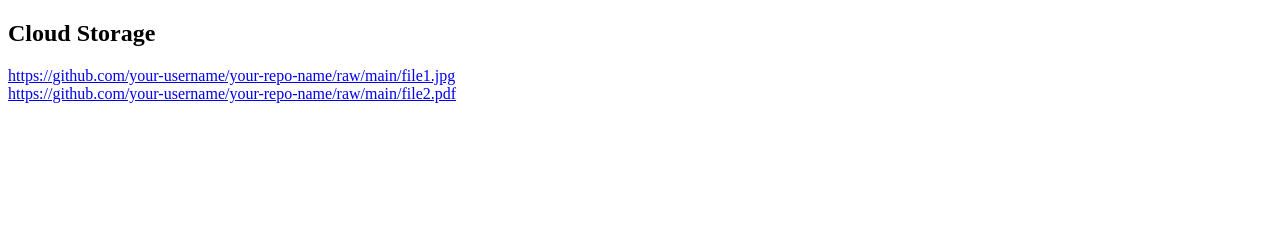
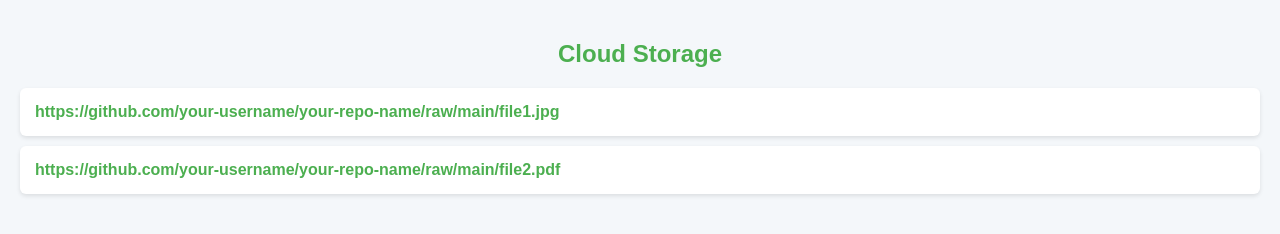
Before and after one commit to Mr-Luxton/w-company, a plain HTML site: page dashboard.html in a window 1280 px wide. Drawn offline with Linux system fonts and the light colour scheme.

Commit message:
modified:   dashboard.html 	modified:   index.html

```diff
--- a/dashboard.html
+++ b/dashboard.html
@@ -4,26 +4,75 @@
     <meta charset="UTF-8">
     <meta name="viewport" content="width=device-width, initial-scale=1.0">
     <title>Cloud Storage</title>
+    <style>
+        body {
+            font-family: Arial, sans-serif;
+            background-color: #f4f7fa;
+            margin: 0;
+            padding: 20px;
+            color: #333;
+        }
+        h2 {
+            color: #4CAF50;
+            text-align: center;
+        }
+        .file-list {
+            list-style-type: none;
+            padding: 0;
+        }
+        .file-list li {
+            background-color: white;
+            margin: 10px 0;
+            padding: 15px;
+            border-radius: 6px;
+            box-shadow: 0 2px 4px rgba(0, 0, 0, 0.1);
+            display: flex;
+            justify-content: space-between;
+            align-items: center;
+        }
+        a {
+            text-decoration: none;
+            color: #4CAF50;
+            font-weight: bold;
+        }
+        a:hover {
+            text-decoration: underline;
+        }
+        .file-list li a {
+            flex-grow: 1;
+        }
+    </style>
 </head>
 <body>
+
 <h2>Cloud Storage</h2>
-    <div id="fileList"></div>
+
+<div>
+    <ul class="file-list" id="fileList">
+        <!-- Files will be listed here -->
+    </ul>
+</div>
+
 <script>
-        // Files stored in GitHub repository (replace with actual file URLs)
+    // List of files stored in GitHub (replace with actual file URLs)
     const fileLinks = [
         "https://github.com/your-username/your-repo-name/raw/main/file1.jpg", // Replace with your file URLs
         "https://github.com/your-username/your-repo-name/raw/main/file2.pdf"  // Replace with your file URLs
     ];
 
     const fileList = document.getElementById('fileList');
+
+    // Loop through the file links and create list items
     fileLinks.forEach(fileLink => {
+        const listItem = document.createElement('li');
         const link = document.createElement('a');
         link.href = fileLink;
         link.textContent = fileLink;
-            link.target = "_blank";
-            fileList.appendChild(link);
-            fileList.appendChild(document.createElement('br'));
+        link.target = "_blank";  // Open the file in a new tab
+        listItem.appendChild(link);
+        fileList.appendChild(listItem);
     });
 </script>
+
 </body>
 </html>
```
Also changed, not shown: index.html (+71 -6 lines). Lines whose indentation alone changed are shown as unchanged.
